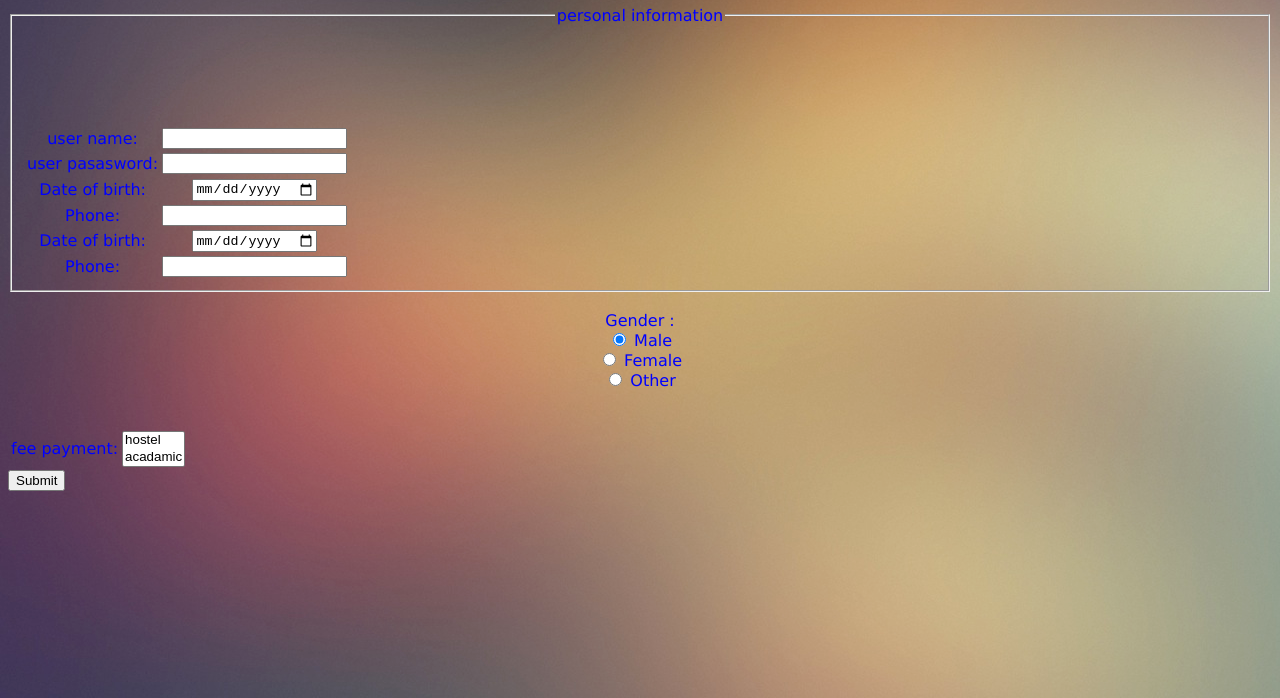
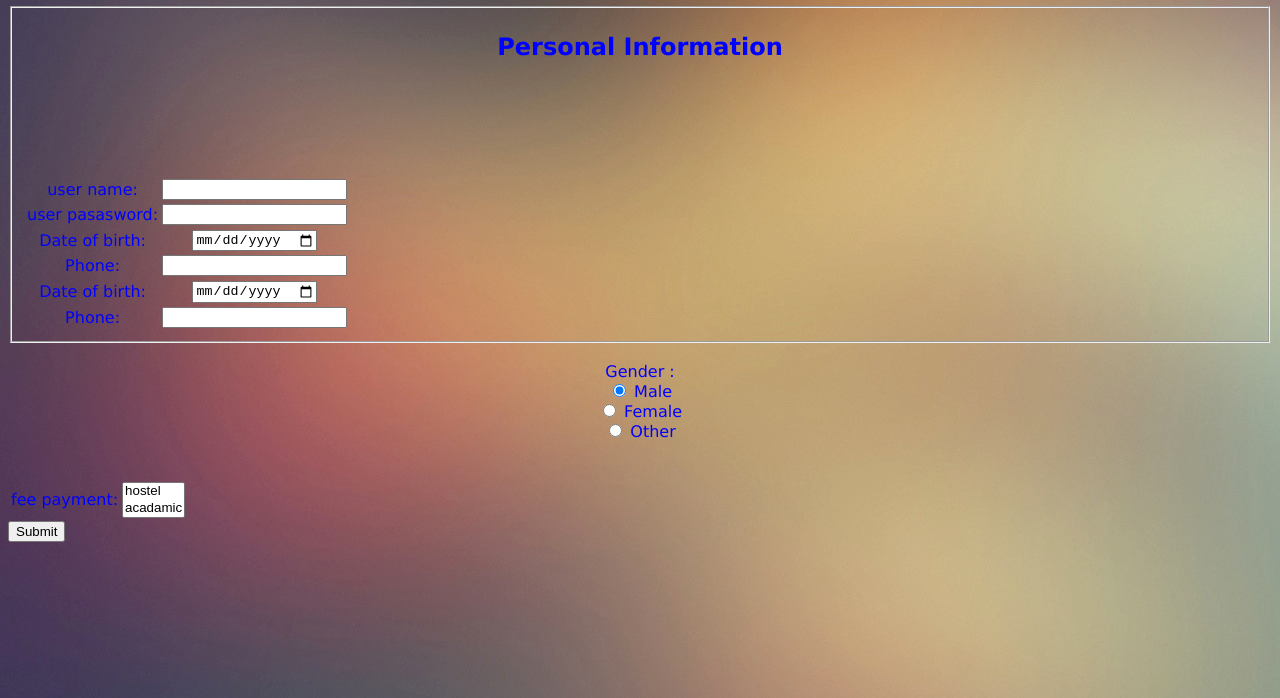
Before and after one commit to Nikhil926/Infoview-movie, a plain HTML site: page index.html in a window 1280 px wide. Shown: the part 102-800 px from the top of the page. Drawn offline with Linux system fonts and the light colour scheme.

Commit message:
Update index.html

```diff
--- a/index.html
+++ b/index.html
@@ -15,7 +15,7 @@ body {color:blue;
   <form style="text-align:center;">
   <fieldset>
   <table>
-  <legend>personal information</legend>
+	  <h2 style="font face = "Comic sans MS"><legend>Personal Information</legend></h2>
   <tr><td>user name:<br></td>
   <td><input type="text" name=" " ></td></tr><br>
   <tr><td>user pasasword:<br></td>
```
